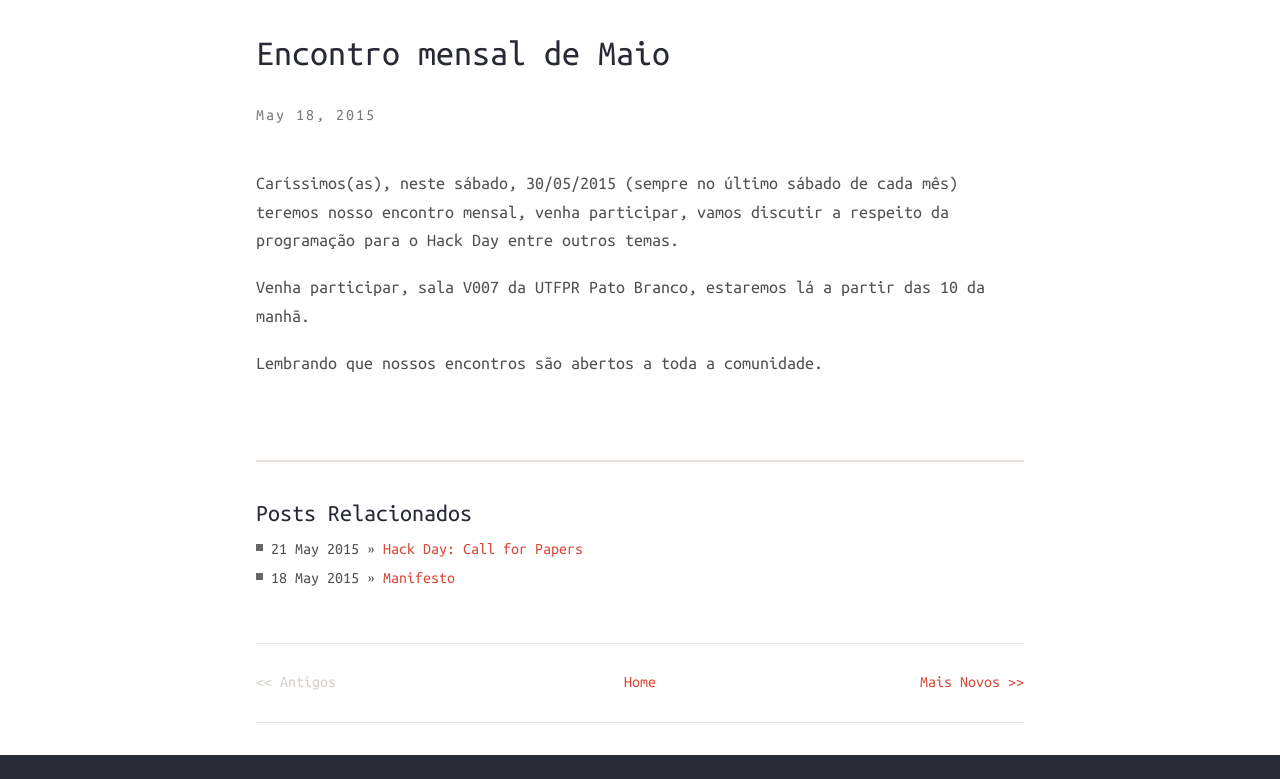
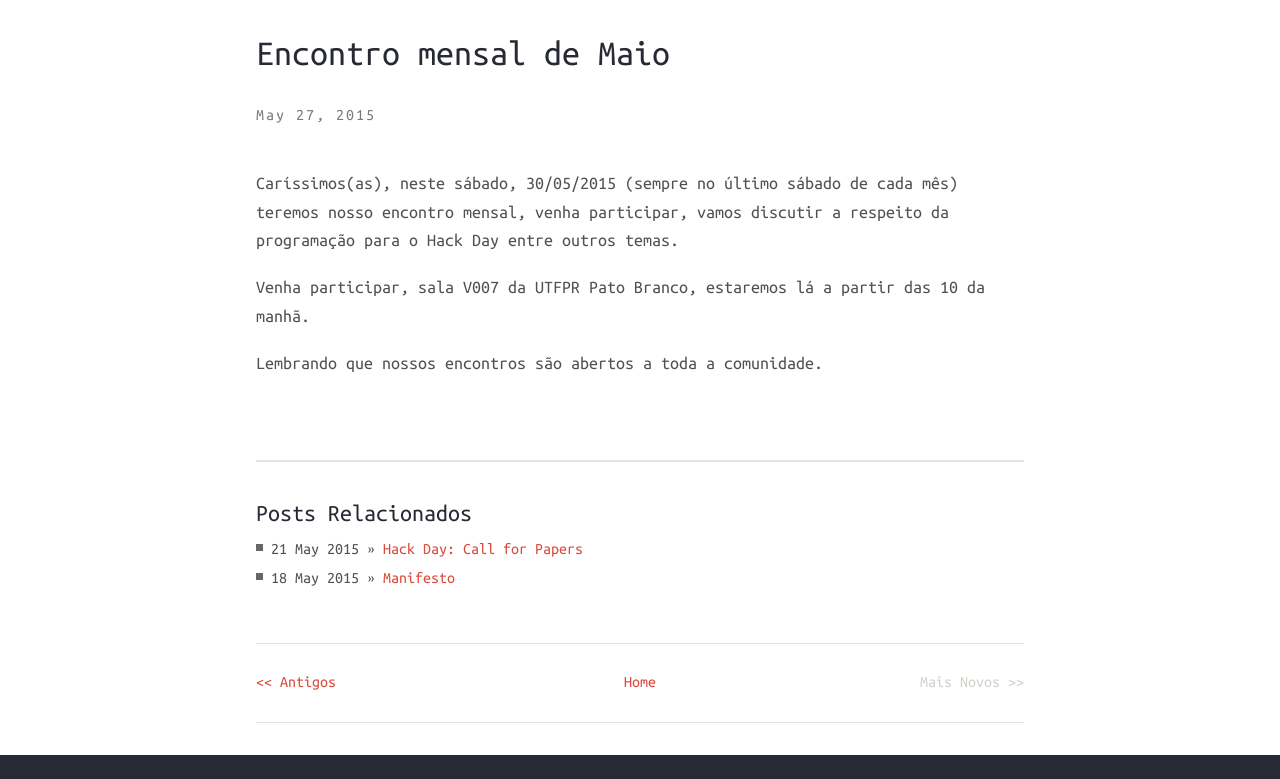
Before and after one commit to patolivre/patolivre.github.io, a Jekyll site: the page built from _posts/2015-05-27-encontro-mensal.md, in a window 1280 px wide. Shown: the part 373-1152 px from the top of the page. Built offline with Jekyll 4.4.1, drawn with Linux system fonts in a browser that asks for light colours; nearby versions of some CDN libraries.

Commit message:
Corrigida data do post

```diff
--- a/_posts/2015-05-27-encontro-mensal.md
+++ b/_posts/2015-05-27-encontro-mensal.md
@@ -1,7 +1,7 @@
 ---
 layout: post
 title: "Encontro mensal de Maio"
-date: 2015-05-18 21:32
+date: 2015-05-27 21:43
 description: Venha participar do nosso encontro mensal
 ---
 
```
